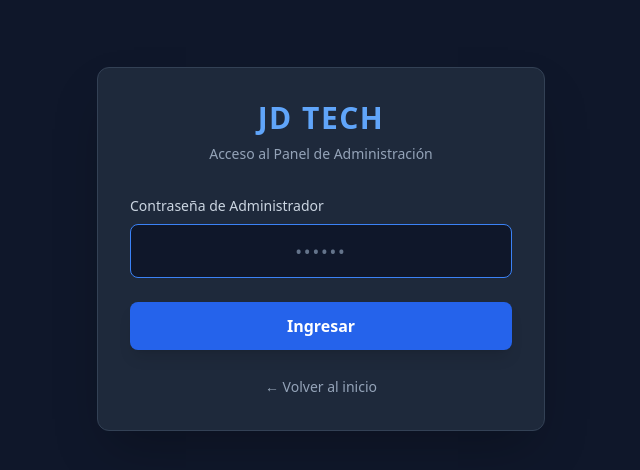
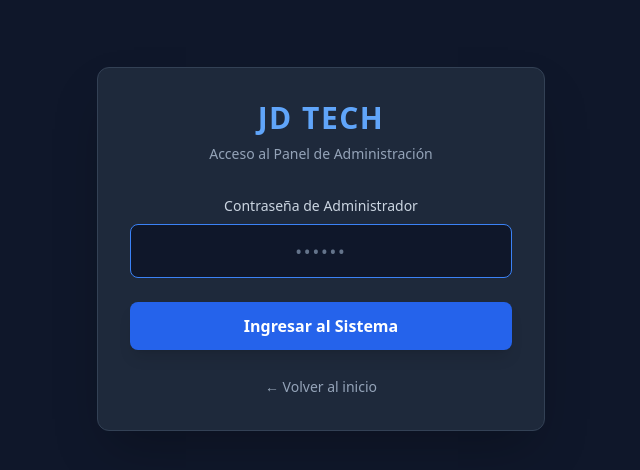
Before and after one commit to juandavidnaranjomaya-ship-it/jd_tech_taller, a Flask app: page /login-admin in a window 1280 px wide. Shown: the part 151-621 px from the top of the page, without its empty margins (319-959 px from the left). Run offline with Flask 3, Linux system fonts and the light colour scheme; parts of the project's set-up code (start-up, migrations or seed data) failed here and were passed over; some libraries are stand-ins or nearby versions.

Commit message:
Update login_admin.html

```diff
--- a/templates/login_admin.html
+++ b/templates/login_admin.html
@@ -13,21 +13,21 @@
             <p class="text-sm text-slate-400 mt-2">Acceso al Panel de Administración</p>
         </div>
 
-        <!-- Mensajes de alerta -->
+        <!-- Mensajes Flash de alerta o error -->
         {% with messages = get_flashed_messages(with_categories=true) %}
             {% if messages %}
                 {% for category, message in messages %}
-                    <div class="mb-4 p-3 rounded-lg text-sm bg-red-500/20 border border-red-500 text-red-300">
+                    <div class="mb-4 p-3 rounded-lg text-sm bg-red-500/20 border border-red-500 text-red-300 text-center">
                         {{ message }}
                     </div>
                 {% endfor %}
             {% endif %}
         {% endwith %}
 
-        <!-- Formulario que solo pide contraseña -->
+        <!-- Formulario configurado con método POST hacia /login-admin -->
         <form action="/login-admin" method="POST" class="space-y-6">
             <div>
-                <label class="block text-sm font-medium text-slate-300 mb-2">Contraseña de Administrador</label>
+                <label class="block text-sm font-medium text-slate-300 mb-2 text-center">Contraseña de Administrador</label>
                 <input type="password" name="password" required autofocus
                     class="w-full px-4 py-3 bg-slate-900 border border-slate-700 rounded-lg focus:outline-none focus:border-blue-500 text-slate-100 placeholder-slate-500 text-center tracking-widest text-lg"
                     placeholder="••••••">
@@ -35,7 +35,7 @@
 
             <button type="submit"
                 class="w-full py-3 px-4 bg-blue-600 hover:bg-blue-500 text-white font-semibold rounded-lg shadow-lg transition duration-200">
-                Ingresar
+                Ingresar al Sistema
             </button>
         </form>
 
```
